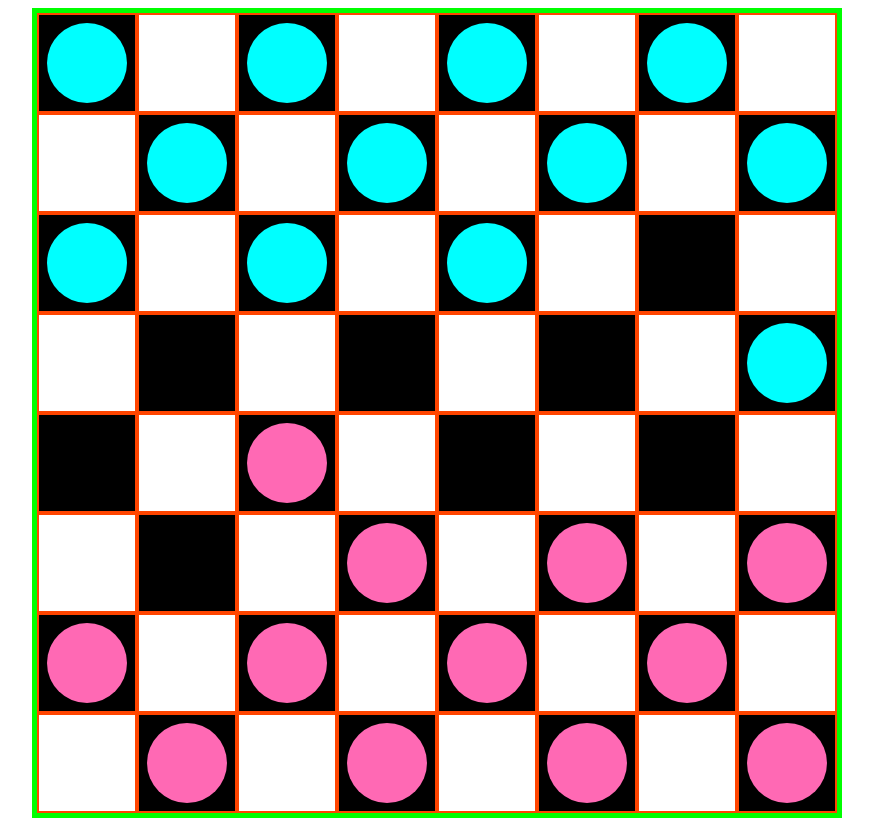
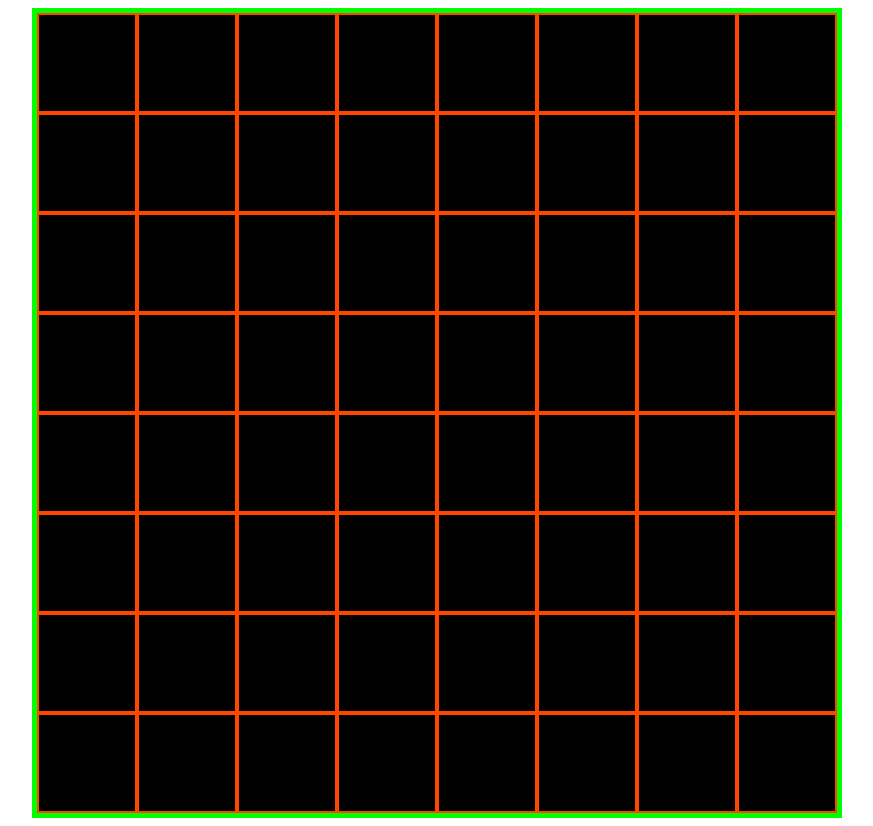
Before and after one commit to Irina0302/chess, a plain HTML site: page index.html in a window 1280 px wide. Shown: the whole page, without its empty margins (203-1076 px from the left). Drawn offline with Linux system fonts and the light colour scheme.

Commit message:
jhgljgbj

```diff
--- a/index.html
+++ b/index.html
@@ -9,53 +9,7 @@
 
 <body>
     <div class="cat">
-        <ul>
-            <li>
-                <div class="pet"></div>
-            </li>
-            <li></li>
-            <li>
-                <div class="pet"></div>
-            </li>
-            <li></li>
-            <li>
-                <div class="pet"></div>
-            </li>
-            <li></li>
-            <li>
-                <div class="pet"></div>
-            </li>
-            <li></li>
-
-            <li> </li>
-            <li>
-                <div class="pet"></div>
-            </li>
-            <li></li>
-            <li>
-                <div class="pet"></div>
-            </li>
-            <li></li>
-            <li>
-                <div class="pet"></div>
-            </li>
-            <li></li>
-            <li>
-                <div class="pet"></div>
-            </li>
-            <li>
-                <div class="pet"></div>
-            </li>
-            <li></li>
-            <li>
-                <div class="pet"></div>
-            </li>
-            <li></li>
-            <li>
-                <div class="pet"></div>
-            </li>
-            <li></li>
-            <li> </li>
+        <ul clas="first">
             <li></li>
             <li></li>
             <li></li>
@@ -64,14 +18,8 @@
             <li></li>
             <li></li>
             <li></li>
-            <li>
-                <div class="pet"></div>
-            </li>
-            <li> </li>
-            <li></li>
-            <li>
-                <div class="frog"></div>
-            </li>
+        </ul>
+        <ul class="second">
             <li></li>
             <li></li>
             <li></li>
@@ -80,50 +28,69 @@
             <li></li>
             <li></li>
             <li></li>
-            <li>
-                <div class="frog"></div>
-            </li>
-            <li></li>
-            <li>
-                <div class="frog"></div>
-            </li>
-            <li></li>
-            <li>
-                <div class="frog"></div>
-            </li>
-            <li>
-                <div class="frog"></div>
-            </li>
-            <li></li>
-            <li>
-                <div class="frog"></div>
-            </li>
-            <li></li>
-            <li>
-                <div class="frog"></div>
-            </li>
-            <li></li>
-            <li>
-                <div class="frog"></div>
-            </li>
+        </ul>
+        <ul class="three">
             <li></li>
             <li></li>
-            <li>
-                <div class="frog"></div>
-            </li>
             <li></li>
-            <li>
-                <div class="frog"></div>
-            </li>
             <li></li>
-            <li>
-                <div class="frog"></div>
-            </li>
             <li></li>
-            <li>
-                <div class="frog"></div>
-            </li>
+            <li></li>
+            <li></li>
+            <li></li>
         </ul>
+        <ul class="four">
+            <li></li>
+            <li></li>
+            <li></li>
+            <li></li>
+            <li></li>
+            <li></li>
+            <li></li>
+            <li></li>
+        </ul>
+        <ul class="five">
+            <li></li>
+            <li></li>
+            <li></li>
+            <li></li>
+            <li></li>
+            <li></li>
+            <li></li>
+            <li></li>
+        </ul>
+        <ul class="six">
+            <li></li>
+            <li></li>
+            <li></li>
+            <li></li>
+            <li></li>
+            <li></li>
+            <li></li>
+            <li></li>
+        </ul>
+        <ul class="seven">
+            <li></li>
+            <li></li>
+            <li></li>
+            <li></li>
+            <li></li>
+            <li></li>
+            <li></li>
+            <li></li>
+        </ul>
+        <ul class="eight">
+            <li></li>
+            <li></li>
+            <li></li>
+            <li></li>
+            <li></li>
+            <li></li>
+            <li></li>
+            <li></li>
+        </ul>
+
+
     </div>
 
 </body>
--- a/style.css/chek.css
+++ b/style.css/chek.css
@@ -1,93 +1,36 @@
 body {
     padding: 0;
 }
+
 .cat {
+    display: block;
     margin: 0 auto;
     width: 810px;
     height: 810px;
-    /*    position: relative;*/
     box-sizing: border-box;
-    /*    padding-left: 0;*/
     font-size: 0;
     border: 5px solid #00FF00;
 }
+
 ul {
     box-sizing: border-box;
     padding: 0;
     margin: 0;
+    background-color: black;
 }
+
 li {
     display: inline-block;
     list-style: none;
     width: 100px;
     height: 100px;
-    position: relative;
     box-sizing: border-box;
     border: 2px solid #FF4500;
 }
-li:nth-child(odd) {
-    background-color: black;
-}
-li:nth-child(n+9):nth-child(-n+15):nth-child(odd) {
+
+.first li:nth-child(2n) {
     background-color: white;
 }
-li:nth-child(n+10):nth-child(-n+16):nth-child(even) {
-    background-color: black;
-}
-li:nth-child(n+10):nth-child(-n+16):nth-child(even) {
-    background-color: black;
-}
-li:nth-child(n+26):nth-child(-n+32):nth-child(even) {
-    background-color: black;
-}
-li:nth-child(n+25):nth-child(-n+31):nth-child(odd) {
-    background-color: white;
-}
-li:nth-child(n+41):nth-child(-n+47):nth-child(odd) {
-    background-color: white;
-}
-li:nth-child(n+42):nth-child(-n+48):nth-child(even) {
-    background-color: black;
-}
-li:nth-child(n+57):nth-child(-n+63):nth-child(odd) {
-    background-color: white;
-}
-li:nth-child(n+58):nth-child(-n+64):nth-child(even) {
-    background-color: black;
-}
+
 
 /*Checker*/
-
-.pet {
-    width: 80px;
-    height: 80px;
-    border-radius: 50%;
-    background-color: aqua;
-    position: absolute;
-}
-.frog {
-    width: 80px;
-    height: 80px;
-    border-radius: 50%;
-    background-color: #FF69B4;
-    position: absolute;
-}
-
-/*.Absolute-Center */
-
-.frog {
-    margin: auto;
-    position: absolute;
-    top: 0;
-    left: 0;
-    bottom: 0;
-    right: 0;
-}
-.pet {
-    margin: auto;
-    position: absolute;
-    top: 0;
-    left: 0;
-    bottom: 0;
-    right: 0;
-}
```
